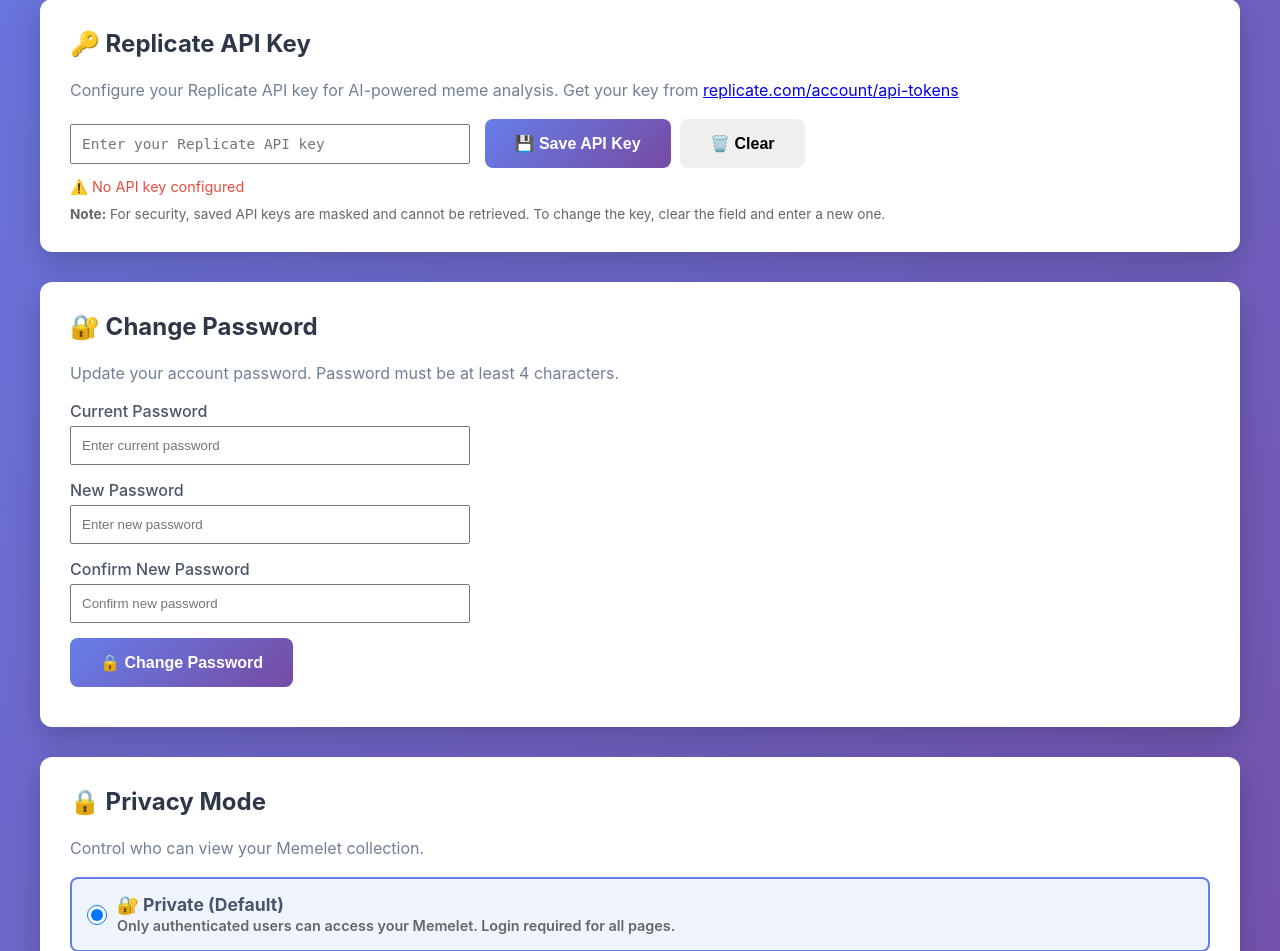
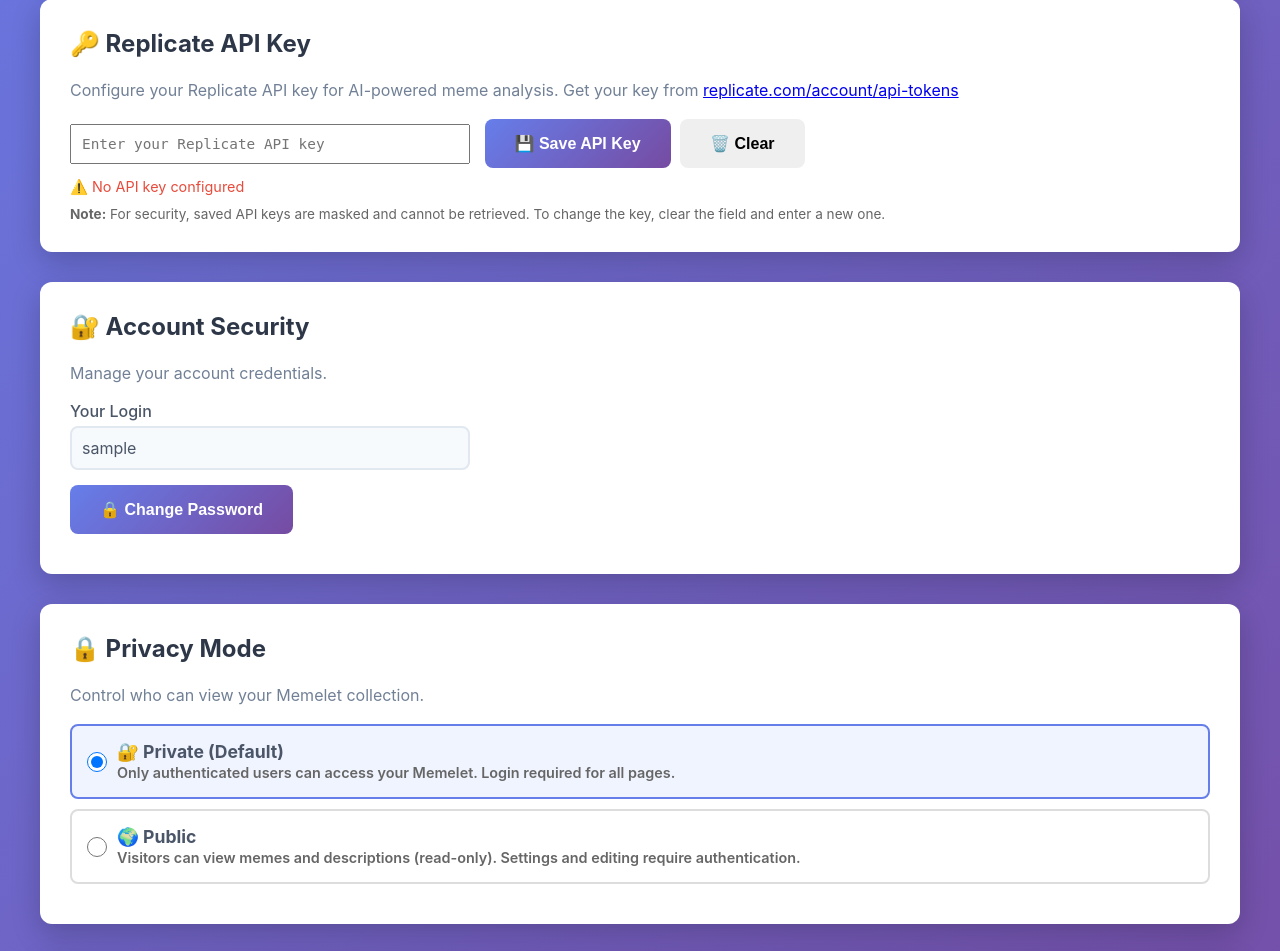
Before and after one commit to toomanynights/memelet, a Flask app: page /settings in a window 1280 px wide. Shown: the part 655-1606 px from the top of the page. Run offline with Flask 3, Linux system fonts and the light colour scheme; the visitor is signed in with stand-in values (Sample User, id 1); data comes from the database, SQL or seed files in the repository.

Commit message:
Password change improvement

```diff
--- a/app.py
+++ b/app.py
@@ -968,7 +968,7 @@ def settings():
     # Get current agent selection
     current_agent = get_clippy_agent()
 
-    return render_template('settings.html', log_content=log_content, current_agent=current_agent)
+    return render_template('settings.html', log_content=log_content, current_agent=current_agent, username=current_user.username)
 
 @app.route('/api/trigger-action', methods=['POST'])
 @login_required
--- a/templates/settings.html
+++ b/templates/settings.html
@@ -71,24 +71,35 @@
         </div>
 
         <div class="section">
-            <h2>🔐 Change Password</h2>
+            <h2>🔐 Account Security</h2>
             <p class="action-description">
-                Update your account password. Password must be at least 4 characters.
+                Manage your account credentials.
             </p>
             <div class="password-change-form">
+                <div style="margin-bottom: 15px;">
+                    <label for="username-display" style="display: block; margin-bottom: 5px; font-weight: 500;">Your Login</label>
+                    <input type="text" id="username-display" value="{{ username }}" readonly style="width: 400px; max-width: 100%; padding: 10px; background: #f7fafc; cursor: not-allowed; color: #4a5568;">
+                </div>
+                <button type="button" class="btn btn-primary" id="show-password-fields-btn" onclick="showPasswordFields()">🔒 Change Password</button>
+
+                <div id="password-fields" style="display: none; margin-top: 20px; padding-top: 20px; border-top: 1px solid #e2e8f0;">
                     <div style="margin-bottom: 15px;">
                         <label for="current-password" style="display: block; margin-bottom: 5px; font-weight: 500;">Current Password</label>
                         <input type="password" id="current-password" placeholder="Enter current password" style="width: 400px; max-width: 100%; padding: 10px;">
                     </div>
                     <div style="margin-bottom: 15px;">
                         <label for="new-password" style="display: block; margin-bottom: 5px; font-weight: 500;">New Password</label>
-                    <input type="password" id="new-password" placeholder="Enter new password" style="width: 400px; max-width: 100%; padding: 10px;">
+                        <input type="password" id="new-password" placeholder="Enter new password (min 4 characters)" style="width: 400px; max-width: 100%; padding: 10px;">
                     </div>
                     <div style="margin-bottom: 15px;">
                         <label for="confirm-password" style="display: block; margin-bottom: 5px; font-weight: 500;">Confirm New Password</label>
                         <input type="password" id="confirm-password" placeholder="Confirm new password" style="width: 400px; max-width: 100%; padding: 10px;">
                     </div>
-                <button type="button" class="btn btn-primary" onclick="changePassword()">🔒 Change Password</button>
+                    <div style="display: flex; gap: 10px;">
+                        <button type="button" class="btn btn-primary" onclick="submitPasswordChange()">💾 Save New Password</button>
+                        <button type="button" class="btn" onclick="hidePasswordFields()">Cancel</button>
+                    </div>
+                </div>
             </div>
             <div id="password-message" style="margin-top: 10px;"></div>
         </div>
@@ -693,8 +704,27 @@
                 }
             });
 
+        // Show password change fields
+        function showPasswordFields() {
+            document.getElementById('password-fields').style.display = 'block';
+            document.getElementById('show-password-fields-btn').style.display = 'none';
+            document.getElementById('current-password').focus();
+        }
+
+        // Hide password change fields
+        function hidePasswordFields() {
+            document.getElementById('password-fields').style.display = 'none';
+            document.getElementById('show-password-fields-btn').style.display = 'inline-block';
+            // Clear fields
+            document.getElementById('current-password').value = '';
+            document.getElementById('new-password').value = '';
+            document.getElementById('confirm-password').value = '';
+            // Clear message
+            document.getElementById('password-message').innerHTML = '';
+        }
+
         // Password change function
-        function changePassword() {
+        function submitPasswordChange() {
             const currentPassword = document.getElementById('current-password').value;
             const newPassword = document.getElementById('new-password').value;
             const confirmPassword = document.getElementById('confirm-password').value;
@@ -702,20 +732,24 @@
 
             // Clear previous messages
             messageDiv.innerHTML = '';
+            messageDiv.style.display = 'none';
 
             // Validation
             if (!currentPassword || !newPassword || !confirmPassword) {
                 messageDiv.innerHTML = '<div class="message error">All fields are required</div>';
+                messageDiv.style.display = 'block';
                 return;
             }
 
             if (newPassword !== confirmPassword) {
                 messageDiv.innerHTML = '<div class="message error">New passwords do not match</div>';
+                messageDiv.style.display = 'block';
                 return;
             }
 
             if (newPassword.length < 4) {
                 messageDiv.innerHTML = '<div class="message error">Password must be at least 4 characters</div>';
+                messageDiv.style.display = 'block';
                 return;
             }
 
@@ -734,18 +768,31 @@
             .then(response => response.json())
             .then(data => {
                 if (data.success) {
-                    messageDiv.innerHTML = '<div class="message success">' + data.message + '</div>';
-                    // Clear form
-                    document.getElementById('current-password').value = '';
-                    document.getElementById('new-password').value = '';
-                    document.getElementById('confirm-password').value = '';
+                    // Show success message
+                    messageDiv.innerHTML = '<div class="message success" style="transition: opacity 0.5s;">' + data.message + '</div>';
+                    messageDiv.style.display = 'block';
+
+                    // Wait 2 seconds, then fade out and hide fields
+                    setTimeout(() => {
+                        const successMsg = messageDiv.querySelector('.message.success');
+                        if (successMsg) {
+                            successMsg.style.opacity = '0';
+                            // After fade completes, hide everything
+                            setTimeout(() => {
+                                hidePasswordFields();
+                                messageDiv.style.display = 'none';
+                            }, 500);
+                        }
+                    }, 2000);
                 } else {
                     messageDiv.innerHTML = '<div class="message error">' + data.error + '</div>';
+                    messageDiv.style.display = 'block';
                 }
             })
             .catch(error => {
                 console.error('Error:', error);
                 messageDiv.innerHTML = '<div class="message error">An error occurred. Please try again.</div>';
+                messageDiv.style.display = 'block';
             });
         }
 
@@ -753,7 +800,7 @@
         ['current-password', 'new-password', 'confirm-password'].forEach(id => {
             document.getElementById(id).addEventListener('keypress', function(e) {
                 if (e.key === 'Enter') {
-                    changePassword();
+                    submitPasswordChange();
                 }
             });
         });
```
Lines whose indentation alone changed are shown as unchanged.
